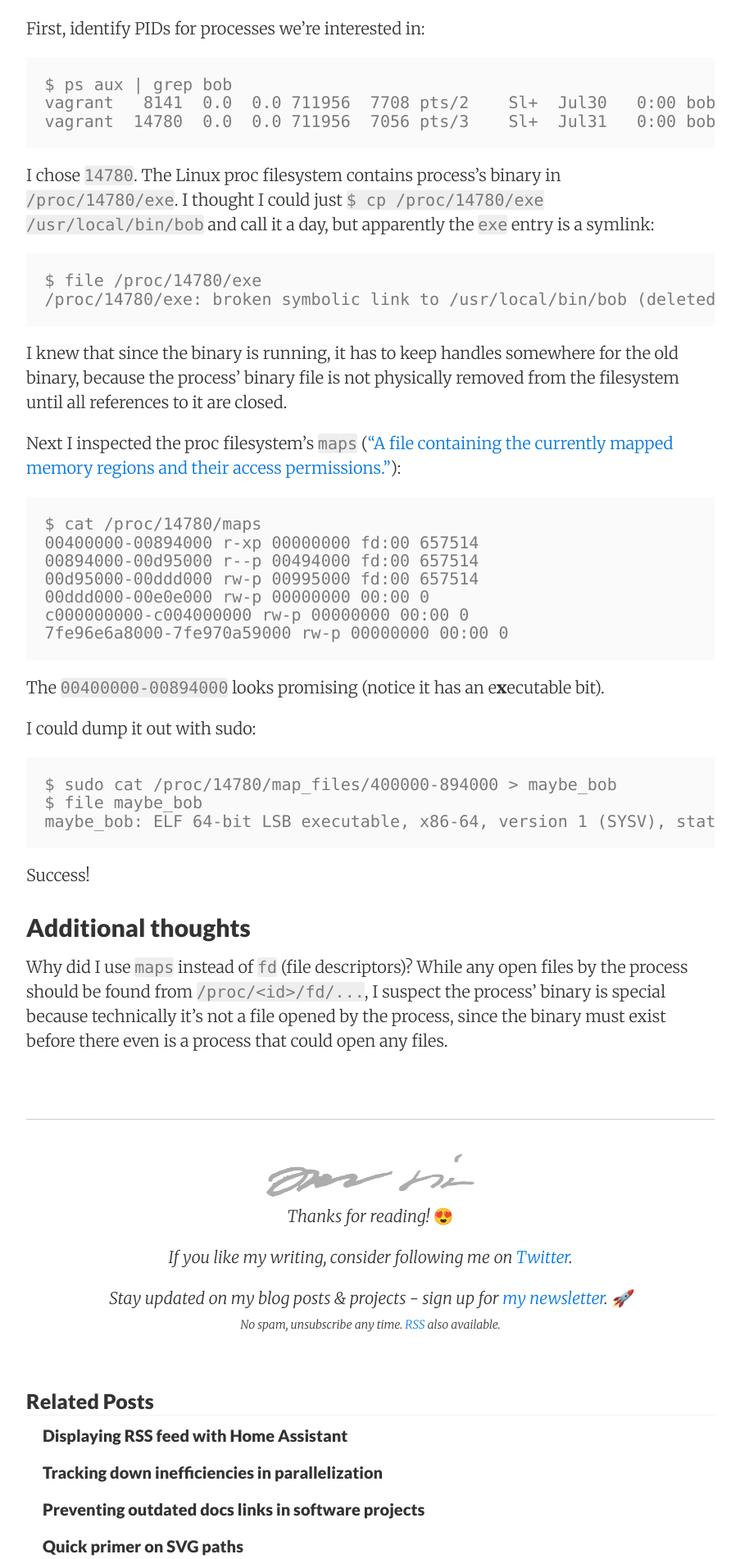
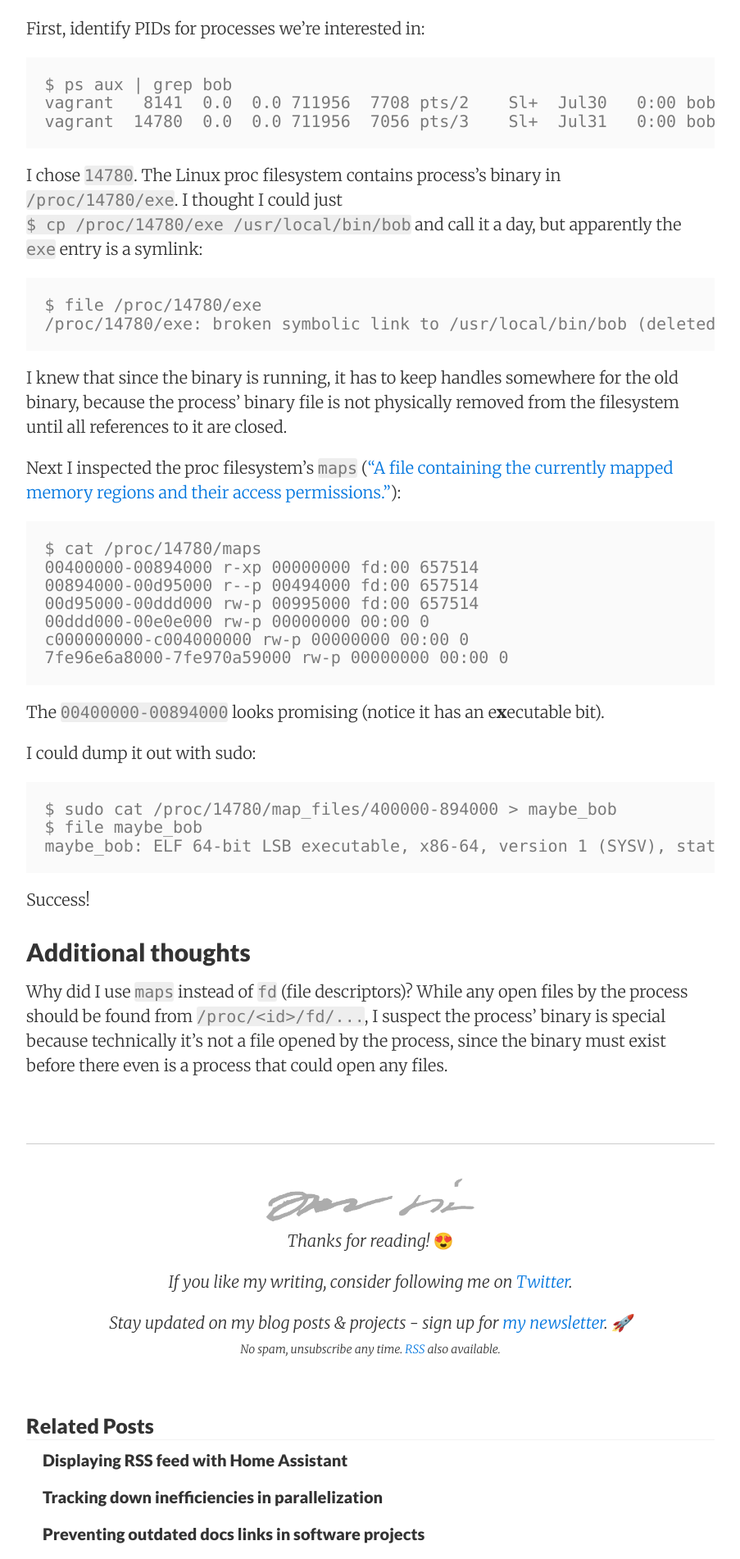
Before and after one commit to joonas-fi/joonas.fi, a Jekyll site: the page built from blog/_posts/2020/2020-08-02-restore-accidentally-deleted-replaced-binary-of-a-running-process.md, in a window 1280 px wide. Shown: the part 1035-2937 px from the top of the page at 82% size, without its empty margins (188-1091 px from the left). Built offline with Jekyll 4.4.1, drawn with Linux system fonts in a browser that asks for light colours; nearby versions of some CDN libraries; comment, search, counter and statistics services are not loaded.

Commit message:
improve code formatting that erroneously ended up all in one line

```diff
--- a/blog/css/pixyll.scss
+++ b/blog/css/pixyll.scss
@@ -36,6 +36,12 @@
 @import 'pagination';
 @import 'tagcloud';
 
+/* pompo500: fix (or improve) code formatting */
+
+code {
+	white-space: pre;
+}
+
 /* pompo500: fix god-ugly table style */
 
 article.post-content table {
```
